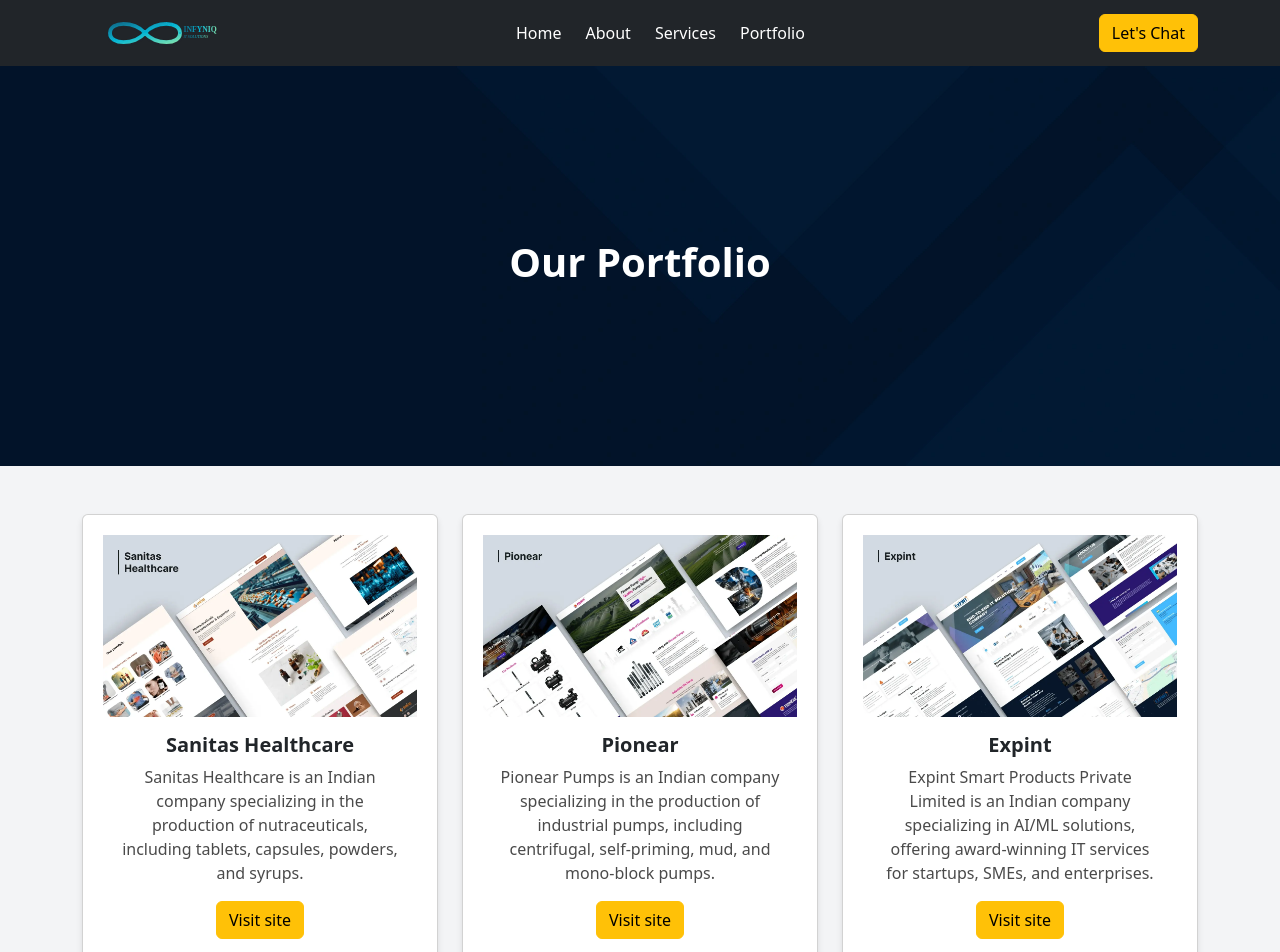
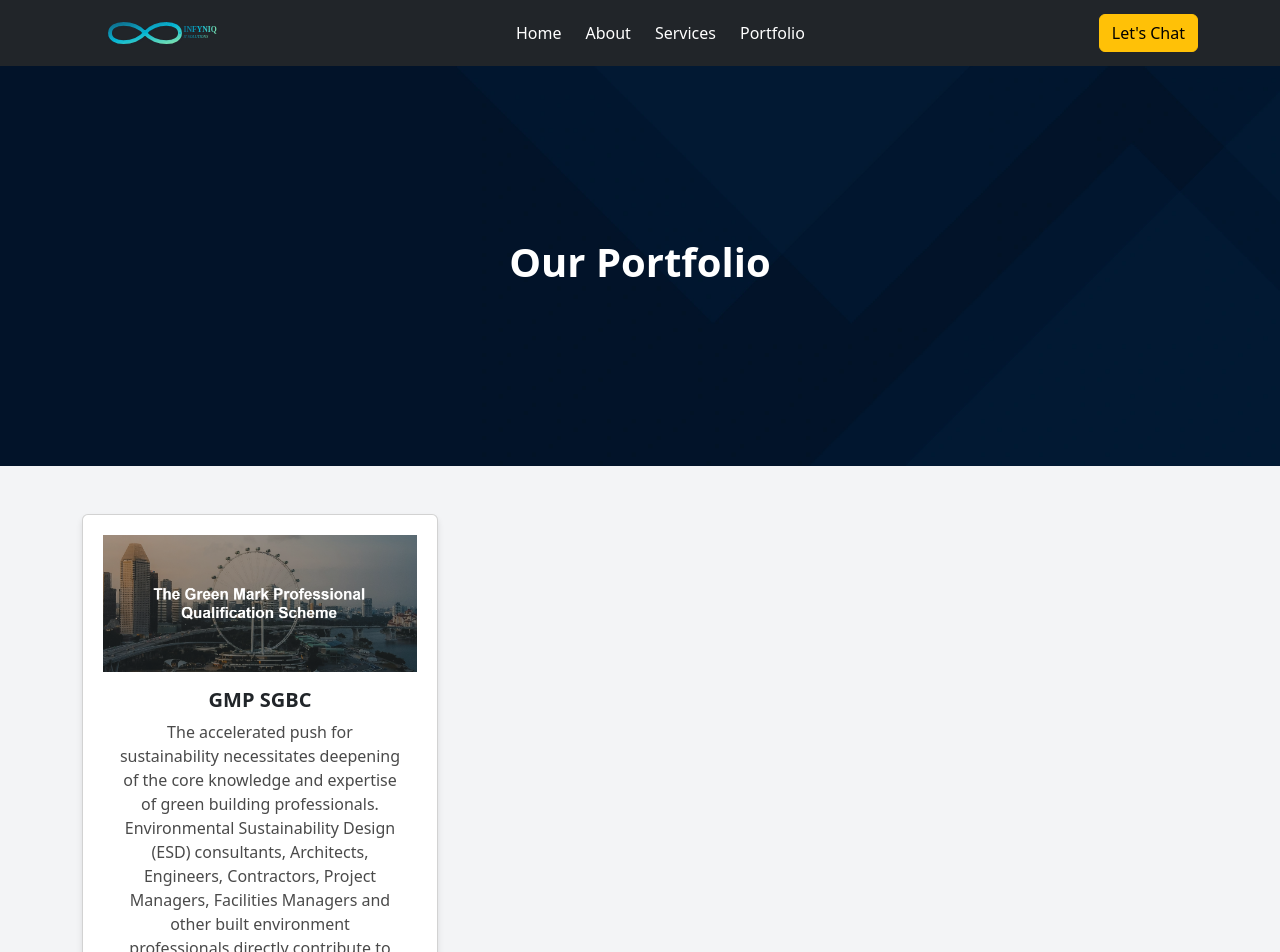
Before and after one commit to Keshavsingh0811/company, a Next.js app: page /portfolio in a window 1280 px wide. Shown: the top 952 px of the page. Built offline with nearby package versions, Linux system fonts and the light colour scheme.

Commit message:
project changes

```diff
--- a/feature/Home/WhatWeBuilt.js
+++ b/feature/Home/WhatWeBuilt.js
@@ -9,7 +9,7 @@
           <div className="project-card">
             <a href="/portfolio">
               <div className="project-image-container">
-                <img src="/one.jpg" alt="Sanitas Healthcare" />
+                <img src="/Port.png" alt="Sanitas Healthcare" />
               </div>
             </a>
           </div>
--- a/feature/Portfolio/Portfolio.js
+++ b/feature/Portfolio/Portfolio.js
@@ -17,19 +17,27 @@
             <div className="col-lg-4 col-md-6 col-sm-12 mb-4">
               <div className="card">
                 <img
-                  src="/one.jpg"
-                  alt="Sanitas Healthcare"
+                  src="/port.png"
+                  alt="Green Building"
                   className="img-fluid"
                   style={{ width: "100%", height: "auto" }}
                 />
                 <div className="card-body text-center">
-                  <h5 className="card-title">Sanitas Healthcare</h5>
+                  <h5 className="card-title">GMP SGBC</h5>
                   <p className="card-text">
-                    Sanitas Healthcare is an Indian company specializing in the
-                    production of nutraceuticals, including tablets, capsules,
-                    powders, and syrups.
+                    The accelerated push for sustainability necessitates
+                    deepening of the core knowledge and expertise of green
+                    building professionals. Environmental Sustainability Design
+                    (ESD) consultants, Architects, Engineers, Contractors,
+                    Project Managers, Facilities Managers and other built
+                    environment professionals directly contribute to the quality
+                    of our places and spaces and by extension, to Singapore's
+                    national climate goals.
                   </p>
-                  <a href="https://example.com" className="btn btn-warning">
+                  <a
+                    href="https://gmp.sgbc.online/"
+                    className="btn btn-warning"
+                  >
                     Visit site
                   </a>
                 </div>
@@ -37,7 +45,7 @@
             </div>
 
             {/* Second Card */}
-            <div className="col-lg-4 col-md-6 col-sm-12 mb-4">
+            {/* <div className="col-lg-4 col-md-6 col-sm-12 mb-4">
               <div className="card">
                 <img
                   src="/two.jpg"
@@ -57,10 +65,10 @@
                   </a>
                 </div>
               </div>
-            </div>
+            </div> */}
 
             {/* Third Card */}
-            <div className="col-lg-4 col-md-6 col-sm-12 mb-4">
+            {/* <div className="col-lg-4 col-md-6 col-sm-12 mb-4">
               <div className="card">
                 <img
                   src="/three.jpg"
@@ -80,7 +88,7 @@
                   </a>
                 </div>
               </div>
-            </div>
+            </div> */}
           </div>
         </div>
         <FooterOne />
```
Also changed, not shown: feature/Contact/Contact.js (+42 -25 lines), public/port.png (added).
